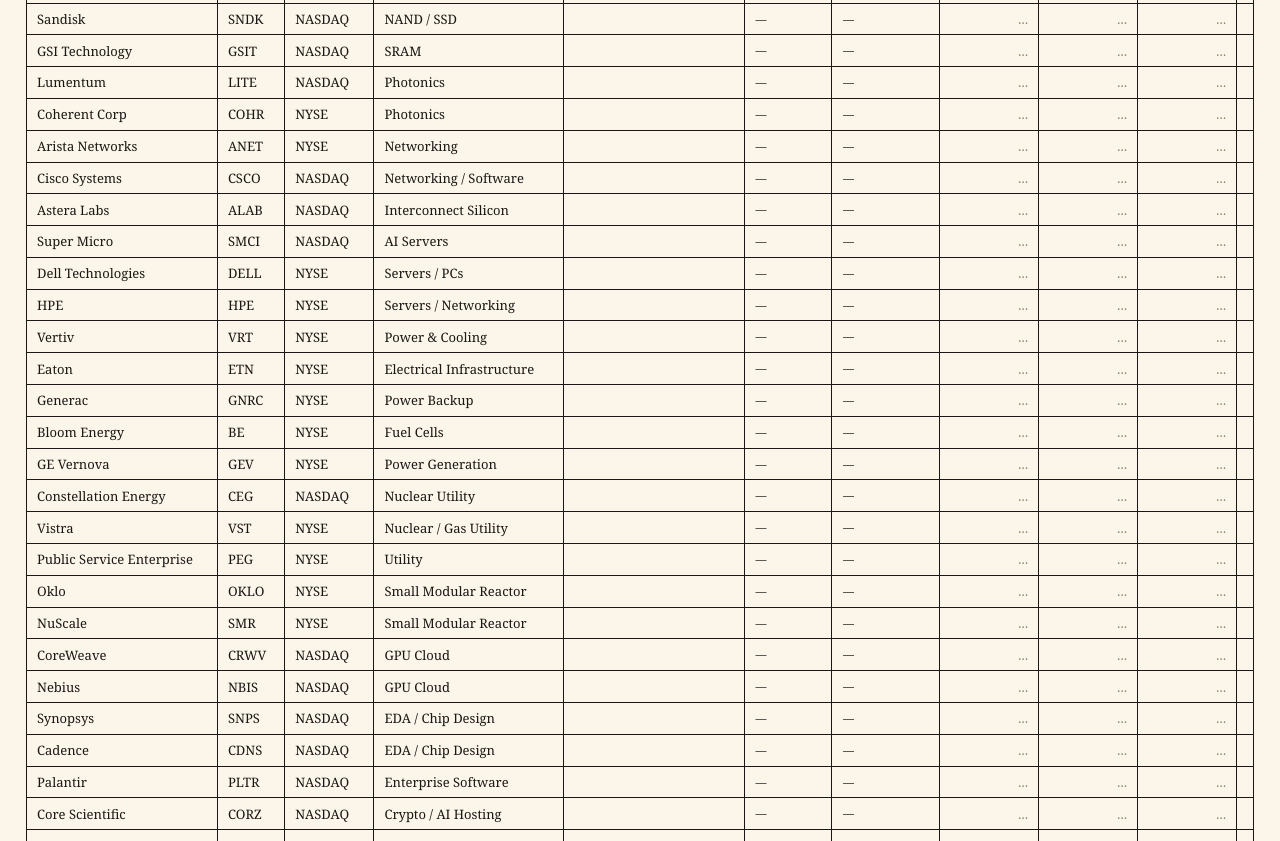
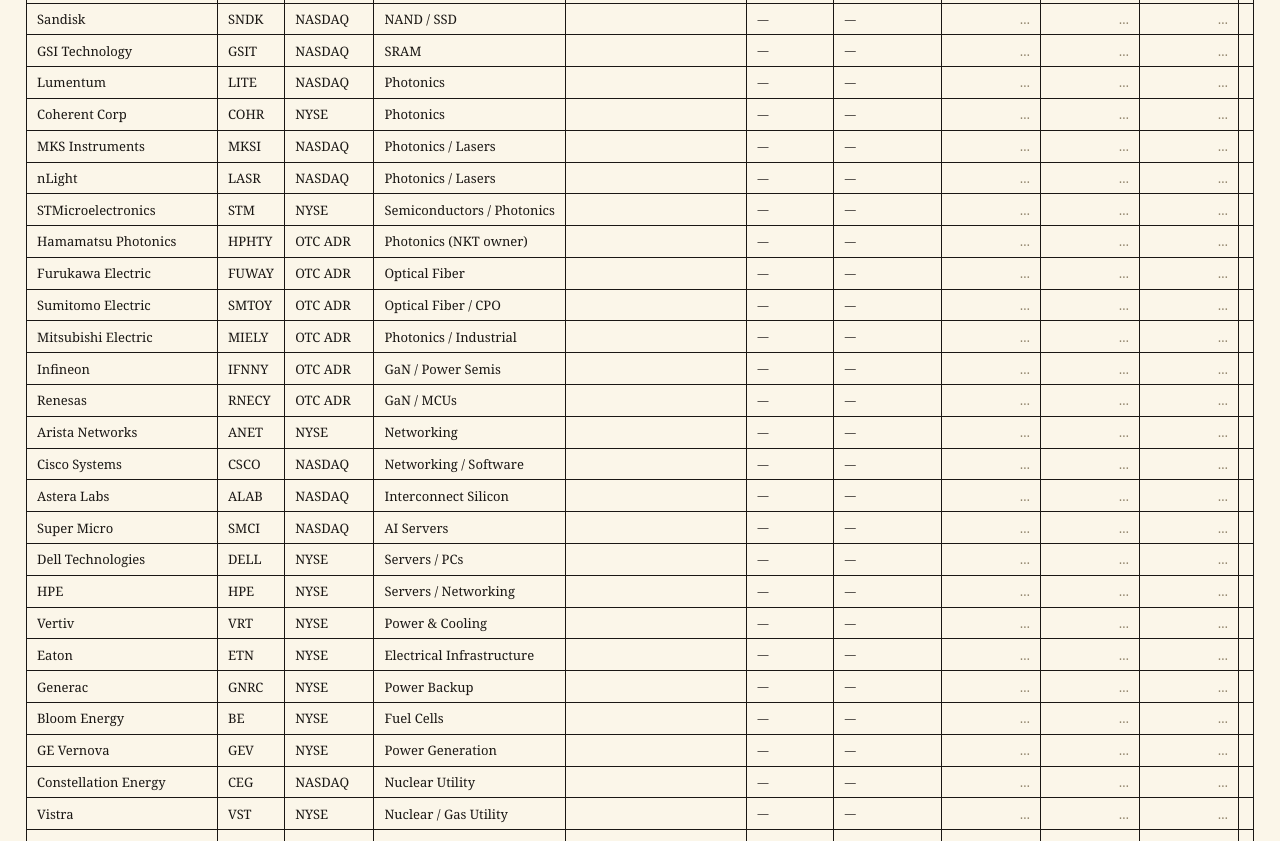
Before and after one commit to linjames0/watchlist, a website: page index.html in a window 1280 px wide. Shown: the part 704-1545 px from the top of the page. Drawn offline with Linux system fonts and the light colour scheme; no server answers.

Commit message:
add photonics + GaN tickers

```diff
--- a/index.html
+++ b/index.html
@@ -294,6 +294,15 @@
   ["GSI Technology","GSIT","NASDAQ","SRAM"],
   ["Lumentum","LITE","NASDAQ","Photonics"],
   ["Coherent Corp","COHR","NYSE","Photonics"],
+  ["MKS Instruments","MKSI","NASDAQ","Photonics / Lasers"],
+  ["nLight","LASR","NASDAQ","Photonics / Lasers"],
+  ["STMicroelectronics","STM","NYSE","Semiconductors / Photonics"],
+  ["Hamamatsu Photonics","HPHTY","OTC ADR","Photonics (NKT owner)"],
+  ["Furukawa Electric","FUWAY","OTC ADR","Optical Fiber"],
+  ["Sumitomo Electric","SMTOY","OTC ADR","Optical Fiber / CPO"],
+  ["Mitsubishi Electric","MIELY","OTC ADR","Photonics / Industrial"],
+  ["Infineon","IFNNY","OTC ADR","GaN / Power Semis"],
+  ["Renesas","RNECY","OTC ADR","GaN / MCUs"],
   ["Arista Networks","ANET","NYSE","Networking"],
   ["Cisco Systems","CSCO","NASDAQ","Networking / Software"],
   ["Astera Labs","ALAB","NASDAQ","Interconnect Silicon"],
```
